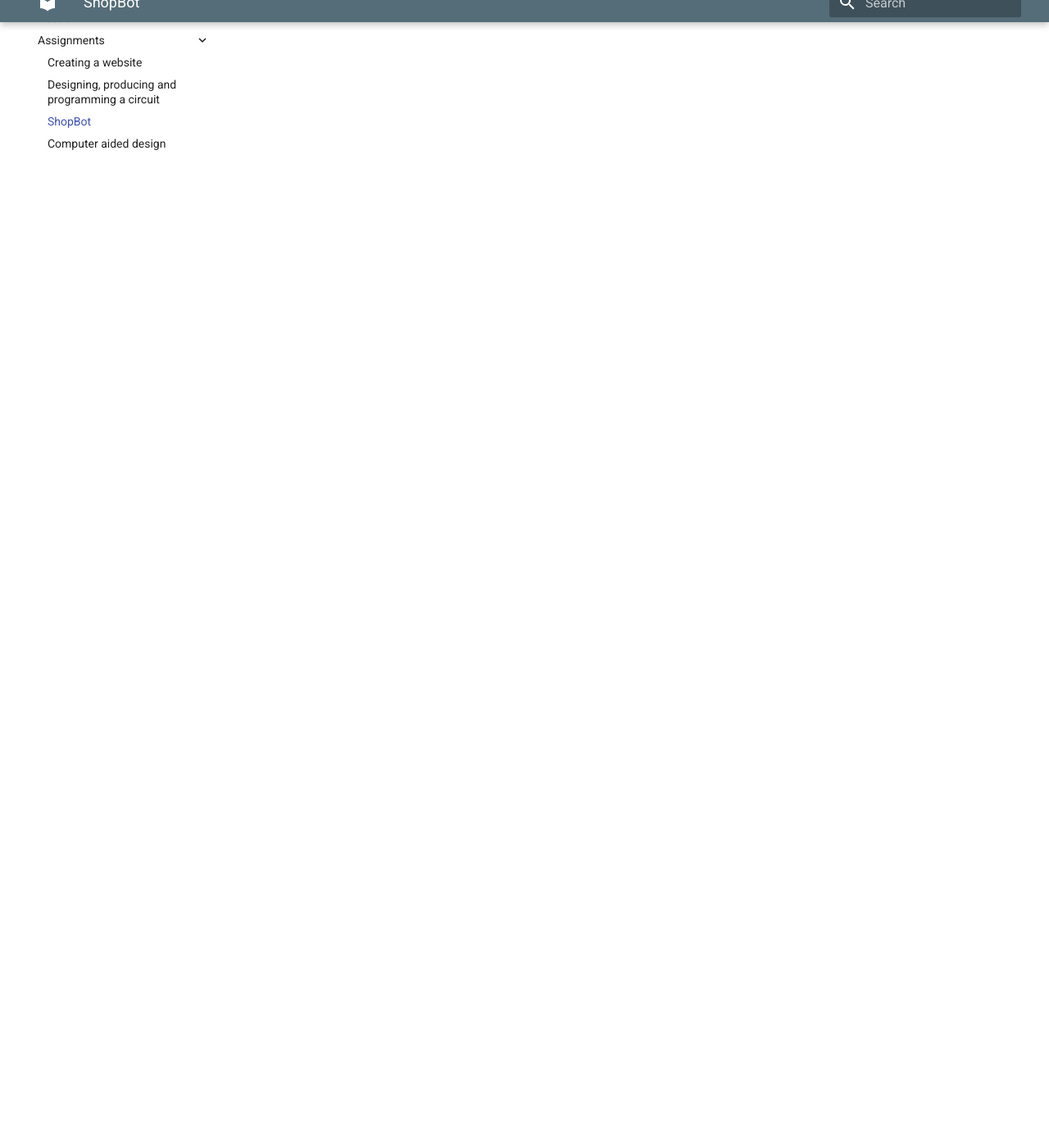
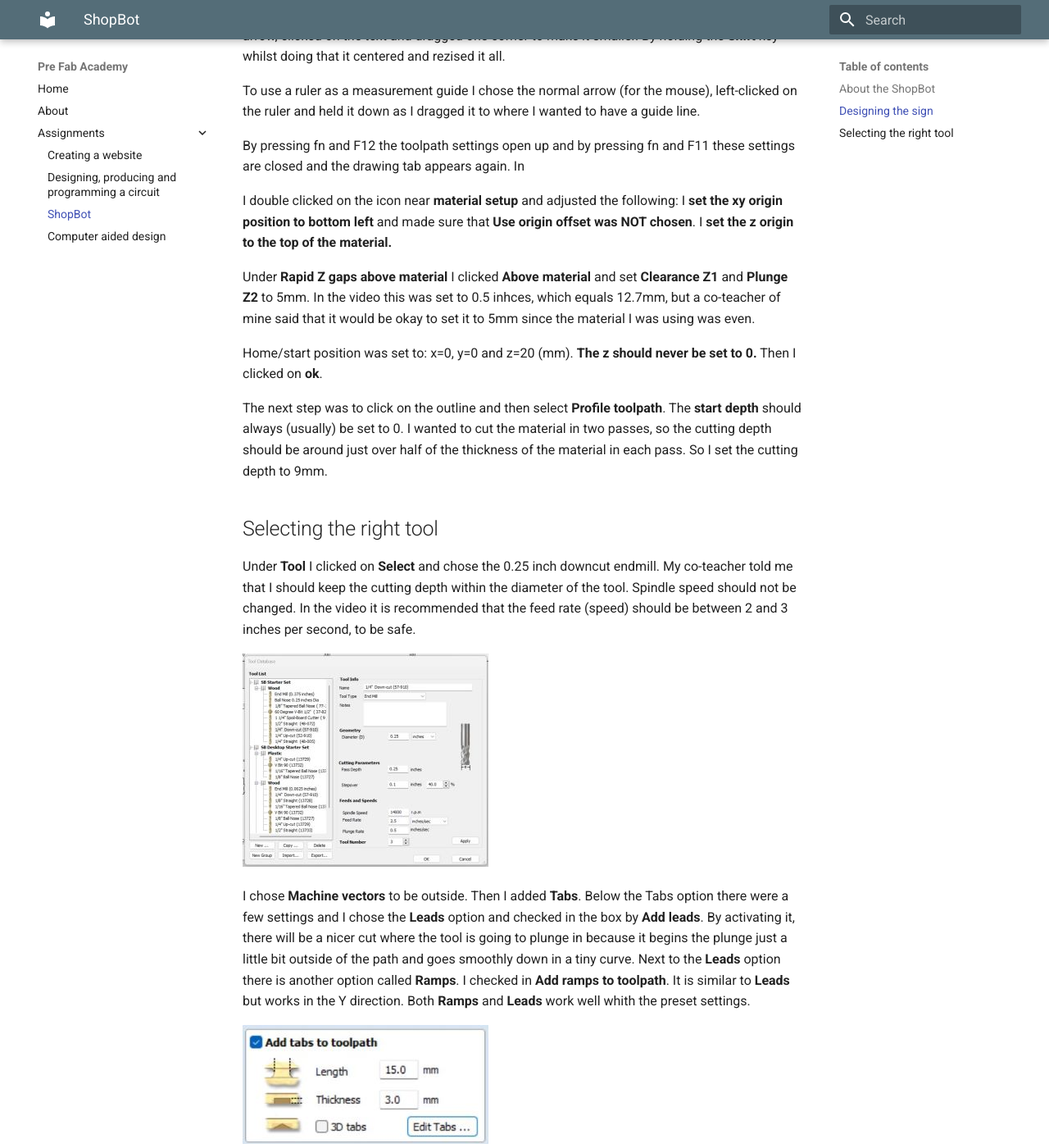
Before and after one commit to OlofH2/Before-Fab-Academy, an MkDocs documentation site: the page built from docs/ShopBot.md, in a window 1280 px wide and 1400 px high, scrolled down 1382 px. Shown: the whole window at 82% size. Built offline with MkDocs 1.6.1 and Material for MkDocs 9.7.7, drawn with Linux system fonts in a browser that asks for light colours; some of the changed text lies outside the part shown.

Commit message:
Text and photos for ShopBot

```diff
--- a/docs/ShopBot.md
+++ b/docs/ShopBot.md
@@ -1,7 +1,7 @@
 
 #Using the ShopBot
 
-##?
+##About the ShopBot
 
 CNC stands for Computer Numerical Control
 
@@ -9,18 +9,18 @@
 
 Raster/bitmap vs. vector
 
-"Allow precise and repetitive control"
-
 Speed: ips (inches per second)
 Can cut 2D (x and y) and we create 2D toolpath
 
 2.5D is usually used when making signs, so I would compare it to making a relief. Router travels by x and y axis and only uses the z-axis to go in and out of toolpaths. To do a 3D work you would have to design a 3D model.
 
-Ath PartWorks og Aspire
+##Designing the sign
 
 I used the program [VCarve pro](https://www.markdownguide.org/basic-syntax/) to design my sign.
 
 I began by filling in the size of the material I wanted to use. I wrote 382mm x 200mm. It is very important to always measure the thickness of the material because it can vary. I set the thickness to 17.5mm.
+
+![JobSetup](img/JobSetup230x613.png)
 
 I tested how to draw a perfect rectangle by choosing the rectangle and holding the **Control** button when clicking and drawing with the mouse. I deleted it and drew an ellipse. Then I wrote a text by clicking on the big T. When the text was on the plate I resized it by using the resizing arrow, clicked on the text and dragged one corner to make it smaller. By holding the **Shift** key whilst doing that it centered and rezised it all.
 
@@ -37,3 +37,24 @@
 Then I clicked on **ok**.
 
 The next step was to click on the outline and then select **Profile toolpath**. The **start depth** should always (usually) be set to 0. I wanted to cut the material in two passes, so the cutting depth should be around just over half of the thickness of the material in each pass. So I set the cutting depth to 9mm.
+
+##Selecting the right tool
+
+Under **Tool** I clicked on **Select** and chose the 0.25 inch downcut endmill. My co-teacher told me that I should keep the cutting depth within the diameter of the tool. Spindle speed should not be changed. In the video it is recommended that the feed rate (speed) should be between 2 and 3 inches per second, to be safe.
+
+![CuttingToolOutline](img/CuttingToolSettingsForOutline300x260.jpg)
+
+I chose **Machine vectors** to be outside. Then I added **Tabs**.
+Below the Tabs option there were a few settings and I chose the **Leads** option and checked in the box by **Add leads**. By activating it, there will be a nicer cut where the tool is going to plunge in because it begins the plunge just a little bit outside of the path and goes smoothly down in a tiny curve. Next to the **Leads** option there is another option called **Ramps**. I checked in **Add ramps to toolpath**. It is similar to **Leads** but works in the Y direction. Both **Ramps** and **Leads** work well whith the preset settings.
+
+![AddTabsToToolpath](img/AddTabsToToolpath300x145.jpg)
+
+Finally, I clicked on **Calculate**, gave the path a name and saved it. To preview it i had to click on the name and then choose **Preview the selected toolpath**. When I previewed it I realized that I had made a mistake. It did not cut through because I wrote the wrong size in **Cut depth**.
+
+![WillNotCutThrough](img/ToolpathDidNotCutThrough.jpg)
+
+I reset (cleared) the preview and opened the drawing again, because I decided to make the ellipse/outline smaller. Then I put tabs on again and increased the cut depth, so that it was 18mm. The material was 17.5mm so I added 0.5mm to the cutting depth. Then I calculated and previewed it again and everything looked ok.
+
+![WillCutThrough](img/Preview_outline_willCutThrough300x185.jpg)
+
+The next step was to select the vectors in the inlay and click on **Quick ingrave toolpath**, which is a toolpath that creates depth and makes the sign become a relief.
```
Also changed, not shown: docs/img/AddTabsToToolpath300x145.jpg (added), docs/img/CuttingToolSettingsForOutline300x260.jpg (added), docs/img/JobSetup230x613.png (added), docs/img/Preview_outline_willCutThrough300x185.jpg (added), docs/img/ToolpathDidNotCutThrough.jpg (added).
